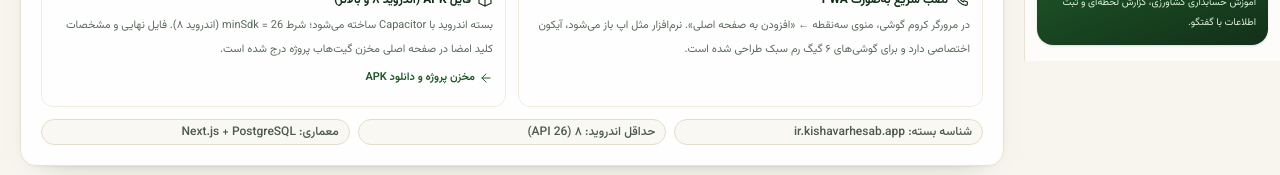
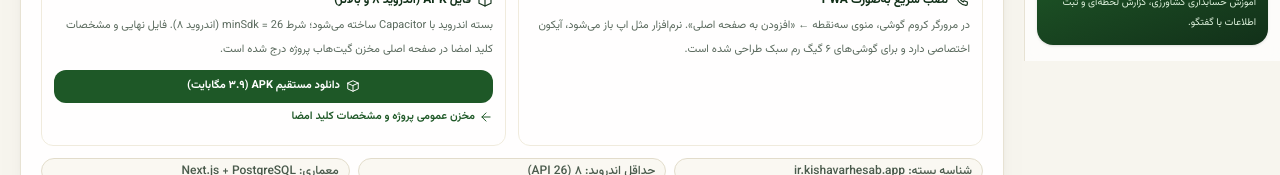
Before and after one commit to havedays67-ai/kishavar-hesab, a Next.js app: page /settings in a window 1280 px wide. Shown: the part 739-914 px from the top of the page. Built offline with nearby package versions, Linux system fonts and the light colour scheme; no server answers; the database is empty.

Commit message:
docs: افزودن لینک مستقیم دانلود APK ساخته‌شده و دکمه دانلود در تنظیمات

```diff
--- a/src/app/settings/page.tsx
+++ b/src/app/settings/page.tsx
@@ -102,13 +102,22 @@ export default async function SettingsPage() {
               است.
             </p>
             <a
+              href="https://github.com/havedays67-ai/kishavar-hesab/releases/download/apk-v1.0.2/KishavarHesab-1.0.0.apk"
+              target="_blank"
+              rel="noreferrer"
+              className="mt-2 inline-flex w-full items-center justify-center gap-1.5 rounded-xl bg-farm-700 px-3 py-2 text-[11px] font-bold text-white"
+            >
+              <Icon name="box" className="h-3.5 w-3.5" />
+              دانلود مستقیم APK (۳.۹ مگابایت)
+            </a>
+            <a
               href="https://github.com/havedays67-ai/kishavar-hesab"
               target="_blank"
               rel="noreferrer"
-              className="mt-2 inline-flex items-center gap-1 text-[11px] font-semibold text-farm-700 hover:underline"
+              className="mt-1.5 inline-flex items-center gap-1 text-[11px] font-semibold text-farm-700 hover:underline"
             >
               <Icon name="arrow" className="h-3.5 w-3.5" />
-              مخزن پروژه و دانلود APK
+              مخزن عمومی پروژه و مشخصات کلید امضا
             </a>
           </div>
         </div>
```
Also changed, not shown: 1 other file (tests, documents, lock files or other folders).
